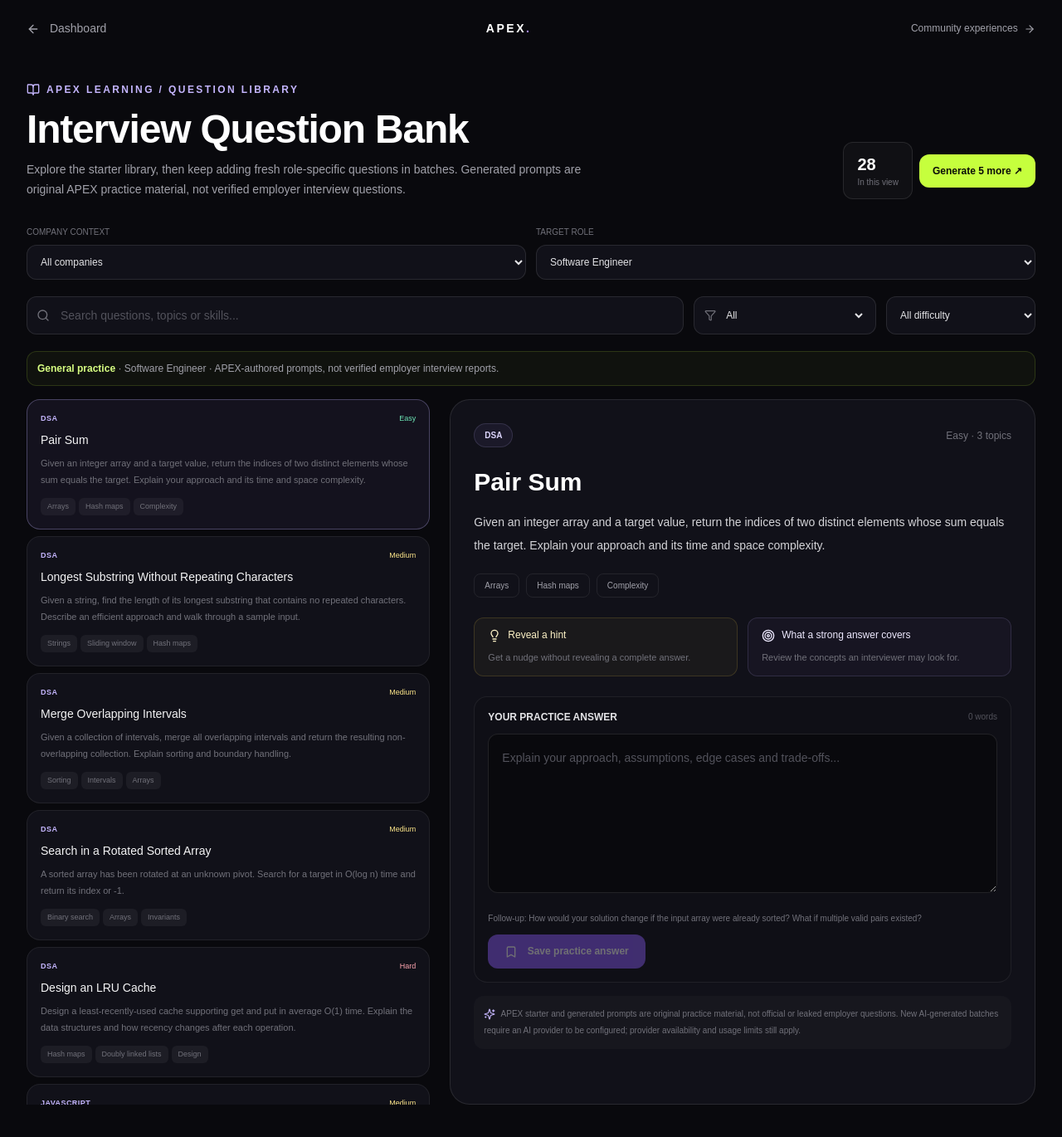
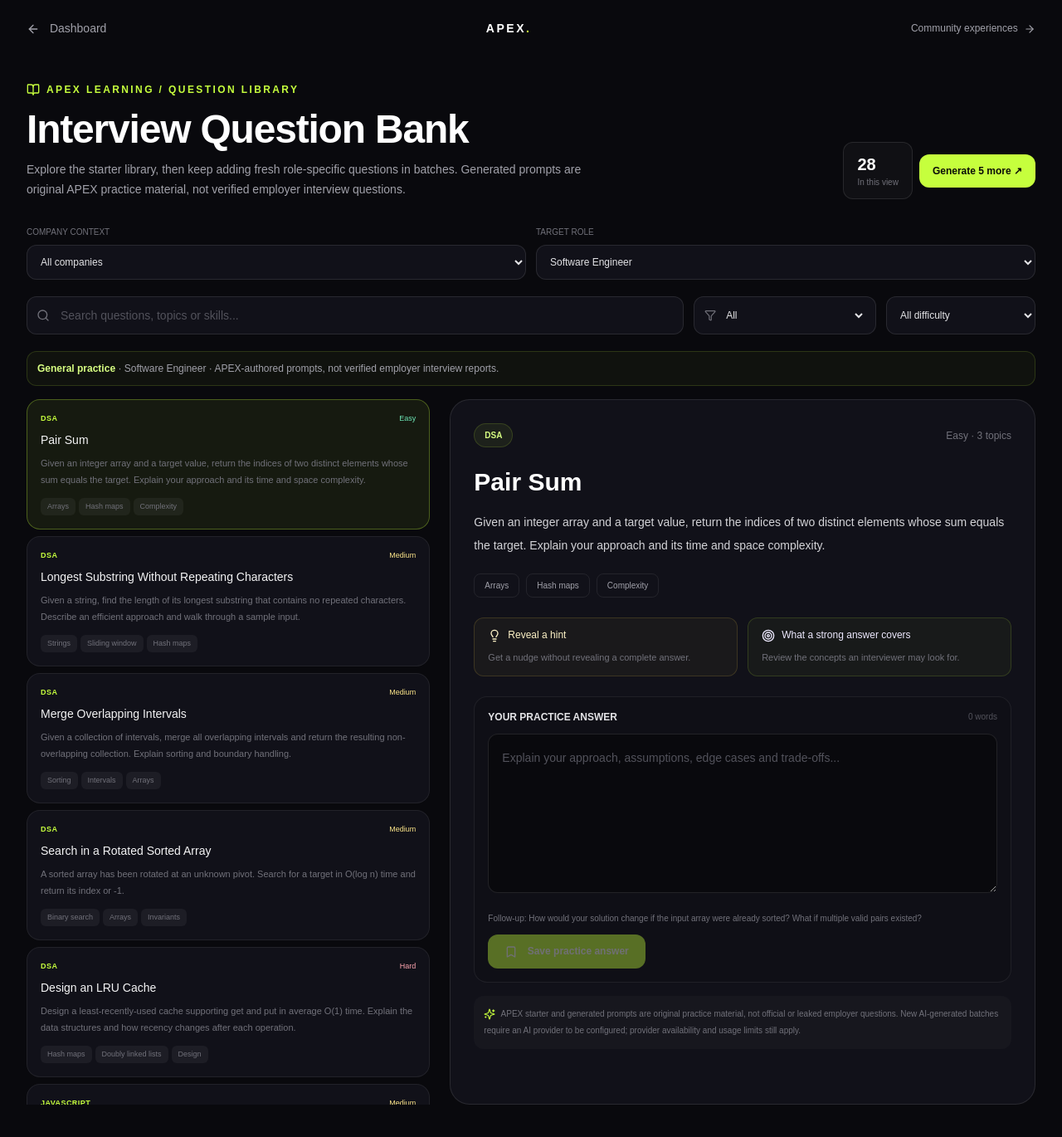
Before and after one commit to ansh44233/APEX-AI-Career-Developer-Intelligence-Platform, a Next.js app: page /features/question-bank in a window 1280 px wide. Shown: the top 1370 px of the page at 83% size. Built offline with nearby package versions, Linux system fonts and the light colour scheme.

Commit message:
Align question bank visual system with APEX lime workspace theme

```diff
--- a/src/app/features/question-bank/page.tsx
+++ b/src/app/features/question-bank/page.tsx
@@ -140,22 +140,22 @@ export default function QuestionBankPage() {
   }
 
   return <main className="min-h-screen bg-[#09090d] text-white">
-    <header className="mx-auto flex max-w-7xl items-center justify-between px-5 py-6 sm:px-8"><a href="/dashboard" className="text-sm text-zinc-400 hover:text-white"><ArrowLeft className="mr-2 inline h-4 w-4"/> Dashboard</a><a href="/" className="text-sm font-extrabold tracking-[0.18em]">APEX<span className="text-violet-400">.</span></a><a href="/features/interview-experiences" className="text-xs text-zinc-400 hover:text-white">Community experiences <ArrowRight className="ml-1 inline h-3.5 w-3.5"/></a></header>
+    <header className="mx-auto flex max-w-7xl items-center justify-between px-5 py-6 sm:px-8"><a href="/dashboard" className="text-sm text-zinc-400 hover:text-white"><ArrowLeft className="mr-2 inline h-4 w-4"/> Dashboard</a><a href="/" className="text-sm font-extrabold tracking-[0.18em]">APEX<span className="text-[#c6ff3d]">.</span></a><a href="/features/interview-experiences" className="text-xs text-zinc-400 hover:text-white">Community experiences <ArrowRight className="ml-1 inline h-3.5 w-3.5"/></a></header>
     <section className="mx-auto max-w-7xl px-5 pb-20 pt-8 sm:px-8">
-      <div className="mb-8 flex flex-col justify-between gap-5 lg:flex-row lg:items-end"><div><p className="flex items-center gap-2 text-xs font-semibold tracking-[0.2em] text-violet-300"><BookOpen className="h-4 w-4"/> APEX LEARNING / QUESTION LIBRARY</p><h1 className="mt-4 text-4xl font-semibold tracking-tight sm:text-5xl">Interview Question Bank</h1><p className="mt-3 max-w-2xl text-sm leading-6 text-zinc-400">Explore the starter library, then keep adding fresh role-specific questions in batches. Generated prompts are original APEX practice material, not verified employer interview questions.</p></div><div className="flex flex-wrap items-center gap-2"><div className="rounded-xl border border-white/10 bg-white/[0.03] px-4 py-3"><p className="text-xl font-semibold">{counts.total}</p><p className="text-[10px] text-zinc-500">In this view</p></div><button onClick={generateMore} disabled={generating} className="rounded-xl bg-[#c6ff3d] px-4 py-3 text-xs font-bold text-[#0b0d08] transition hover:bg-[#d8ff83] disabled:cursor-wait disabled:opacity-60">{generating ? "Generating…" : "Generate 5 more ↗"}</button></div></div>
-      {notice && <div role="status" className="mb-5 rounded-xl border border-violet-300/15 bg-violet-400/[0.06] px-4 py-3 text-sm text-violet-100">{notice}</div>}
+      <div className="mb-8 flex flex-col justify-between gap-5 lg:flex-row lg:items-end"><div><p className="flex items-center gap-2 text-xs font-semibold tracking-[0.2em] text-[#c6ff3d]"><BookOpen className="h-4 w-4"/> APEX LEARNING / QUESTION LIBRARY</p><h1 className="mt-4 text-4xl font-semibold tracking-tight sm:text-5xl">Interview Question Bank</h1><p className="mt-3 max-w-2xl text-sm leading-6 text-zinc-400">Explore the starter library, then keep adding fresh role-specific questions in batches. Generated prompts are original APEX practice material, not verified employer interview questions.</p></div><div className="flex flex-wrap items-center gap-2"><div className="rounded-xl border border-white/10 bg-white/[0.03] px-4 py-3"><p className="text-xl font-semibold">{counts.total}</p><p className="text-[10px] text-zinc-500">In this view</p></div><button onClick={generateMore} disabled={generating} className="rounded-xl bg-[#c6ff3d] px-4 py-3 text-xs font-bold text-[#0b0d08] transition hover:bg-[#d8ff83] disabled:cursor-wait disabled:opacity-60">{generating ? "Generating…" : "Generate 5 more ↗"}</button></div></div>
+      {notice && <div role="status" className="mb-5 rounded-xl border border-[#c6ff3d]/15 bg-[#c6ff3d]/[0.06] px-4 py-3 text-sm text-violet-100">{notice}</div>}
       <div className="mb-5 grid gap-3 md:grid-cols-2"><label className="text-[10px] text-zinc-500">COMPANY CONTEXT<select value={selectedCompany} onChange={event=>setSelectedCompany(event.target.value)} className="mt-2 w-full rounded-xl border border-white/10 bg-[#111119] px-3 py-3 text-xs text-zinc-200 outline-none"><option>All companies</option>{companyDirectory.map(item=><option key={item.name}>{item.name}</option>)}</select></label><label className="text-[10px] text-zinc-500">TARGET ROLE<select value={targetRole} onChange={event=>setTargetRole(event.target.value)} className="mt-2 w-full rounded-xl border border-white/10 bg-[#111119] px-3 py-3 text-xs text-zinc-200 outline-none">{companyRoles.map(item=><option key={item}>{item}</option>)}</select></label></div>
-      <div className="mb-5 grid gap-3 md:grid-cols-[minmax(0,1fr)_220px_180px]"><label className="relative block"><Search className="absolute left-3 top-1/2 h-4 w-4 -translate-y-1/2 text-zinc-500"/><input value={search} onChange={(event)=>setSearch(event.target.value)} placeholder="Search questions, topics or skills..." className="w-full rounded-xl border border-white/10 bg-[#111119] py-3 pl-10 pr-4 text-sm text-white outline-none placeholder:text-zinc-600 focus:border-violet-400/50"/></label><label className="flex items-center gap-2 rounded-xl border border-white/10 bg-[#111119] px-3"><Filter className="h-4 w-4 text-zinc-500"/><select value={category} onChange={(event)=>setCategory(event.target.value)} className="w-full bg-transparent py-3 text-xs text-zinc-200 outline-none">{categories.map((item)=><option key={item} value={item} className="bg-[#111119]">{item}</option>)}</select></label><select aria-label="Filter by difficulty" value={difficulty} onChange={(event)=>setDifficulty(event.target.value)} className="rounded-xl border border-white/10 bg-[#111119] px-3 py-3 text-xs text-zinc-200 outline-none">{difficulties.map((item)=><option key={item} value={item} className="bg-[#111119]">{item} difficulty</option>)}</select></div>
-      <div className="mb-4 rounded-xl border border-[#c6ff3d]/15 bg-[#c6ff3d]/[0.04] p-3 text-xs text-zinc-400"><span className="font-semibold text-[#d8ff83]">{selectedCompany === "All companies" ? "General practice" : selectedCompany + " preparation context"}</span> · {targetRole} · APEX-authored prompts, not verified employer interview reports. {selectedCompany !== "All companies" && <a className="text-violet-200 underline" href={companyDirectory.find(item=>item.name===selectedCompany)?.careersUrl} target="_blank" rel="noreferrer">Official careers site ↗</a>}</div>
+      <div className="mb-5 grid gap-3 md:grid-cols-[minmax(0,1fr)_220px_180px]"><label className="relative block"><Search className="absolute left-3 top-1/2 h-4 w-4 -translate-y-1/2 text-zinc-500"/><input value={search} onChange={(event)=>setSearch(event.target.value)} placeholder="Search questions, topics or skills..." className="w-full rounded-xl border border-white/10 bg-[#111119] py-3 pl-10 pr-4 text-sm text-white outline-none placeholder:text-zinc-600 focus:border-[#c6ff3d]/50"/></label><label className="flex items-center gap-2 rounded-xl border border-white/10 bg-[#111119] px-3"><Filter className="h-4 w-4 text-zinc-500"/><select value={category} onChange={(event)=>setCategory(event.target.value)} className="w-full bg-transparent py-3 text-xs text-zinc-200 outline-none">{categories.map((item)=><option key={item} value={item} className="bg-[#111119]">{item}</option>)}</select></label><select aria-label="Filter by difficulty" value={difficulty} onChange={(event)=>setDifficulty(event.target.value)} className="rounded-xl border border-white/10 bg-[#111119] px-3 py-3 text-xs text-zinc-200 outline-none">{difficulties.map((item)=><option key={item} value={item} className="bg-[#111119]">{item} difficulty</option>)}</select></div>
+      <div className="mb-4 rounded-xl border border-[#c6ff3d]/15 bg-[#c6ff3d]/[0.04] p-3 text-xs text-zinc-400"><span className="font-semibold text-[#d8ff83]">{selectedCompany === "All companies" ? "General practice" : selectedCompany + " preparation context"}</span> · {targetRole} · APEX-authored prompts, not verified employer interview reports. {selectedCompany !== "All companies" && <a className="text-[#d8ff83] underline" href={companyDirectory.find(item=>item.name===selectedCompany)?.careersUrl} target="_blank" rel="noreferrer">Official careers site ↗</a>}</div>
       <div className="grid gap-5 lg:grid-cols-[minmax(280px,0.82fr)_minmax(0,1.18fr)]">
-        <aside className="max-h-[850px] space-y-2 overflow-y-auto pr-1">{filtered.map((item)=> <button key={item.id} onClick={()=>choose(item)} className={`w-full rounded-2xl border p-4 text-left transition ${selected.id===item.id?"border-violet-300/30 bg-violet-400/[0.07]":"border-white/[0.07] bg-[#111119] hover:border-white/20"}`}><div className="flex items-center justify-between gap-2"><span className="text-[9px] font-semibold tracking-wider text-violet-300">{item.category.toUpperCase()}</span><span className={`text-[9px] ${item.difficulty==="Hard"?"text-rose-300":item.difficulty==="Medium"?"text-amber-200":"text-emerald-300"}`}>{item.difficulty}</span></div><p className="mt-2 text-sm font-medium text-zinc-100">{item.title}</p><p className="mt-2 line-clamp-2 text-[11px] leading-5 text-zinc-500">{item.prompt}</p><div className="mt-3 flex flex-wrap gap-1">{item.topics.slice(0,3).map((topic)=><span key={topic} className="rounded-md bg-white/[0.05] px-2 py-1 text-[9px] text-zinc-500">{topic}</span>)}</div></button>)}
+        <aside className="max-h-[850px] space-y-2 overflow-y-auto pr-1">{filtered.map((item)=> <button key={item.id} onClick={()=>choose(item)} className={`w-full rounded-2xl border p-4 text-left transition ${selected.id===item.id?"border-[#c6ff3d]/30 bg-[#c6ff3d]/[0.07]":"border-white/[0.07] bg-[#111119] hover:border-white/20"}`}><div className="flex items-center justify-between gap-2"><span className="text-[9px] font-semibold tracking-wider text-[#c6ff3d]">{item.category.toUpperCase()}</span><span className={`text-[9px] ${item.difficulty==="Hard"?"text-rose-300":item.difficulty==="Medium"?"text-amber-200":"text-emerald-300"}`}>{item.difficulty}</span></div><p className="mt-2 text-sm font-medium text-zinc-100">{item.title}</p><p className="mt-2 line-clamp-2 text-[11px] leading-5 text-zinc-500">{item.prompt}</p><div className="mt-3 flex flex-wrap gap-1">{item.topics.slice(0,3).map((topic)=><span key={topic} className="rounded-md bg-white/[0.05] px-2 py-1 text-[9px] text-zinc-500">{topic}</span>)}</div></button>)}
           {filtered.length===0 && <div className="rounded-2xl border border-dashed border-white/10 p-6 text-sm text-zinc-500">No questions match these filters. Try a broader search.</div>}
         </aside>
-        <section className="rounded-3xl border border-white/10 bg-[#111119] p-5 sm:p-7"><div className="flex flex-wrap items-center justify-between gap-2"><span className="rounded-full border border-violet-300/15 bg-violet-400/[0.07] px-3 py-1.5 text-[10px] font-semibold text-violet-200">{selected.category}</span><span className="text-xs text-zinc-500">{selected.difficulty} · {selected.topics.length} topics</span></div><h2 className="mt-6 text-2xl font-semibold leading-snug sm:text-3xl">{selected.title}</h2><p className="mt-4 text-sm leading-7 text-zinc-300">{selected.prompt}</p><div className="mt-5 flex flex-wrap gap-2">{selected.topics.map((topic)=><span key={topic} className="rounded-lg border border-white/[0.08] px-3 py-1.5 text-[10px] text-zinc-400">{topic}</span>)}</div>
-          <div className="mt-6 grid gap-3 sm:grid-cols-2"><button onClick={()=>setShowHint(value=>!value)} className="rounded-xl border border-amber-300/15 bg-amber-300/[0.04] px-4 py-3 text-left text-xs text-amber-100"><Lightbulb className="mr-2 inline h-4 w-4"/>{showHint?"Hide hint":"Reveal a hint"}<p className="mt-2 text-[11px] leading-5 text-zinc-500">{showHint?selected.hint:"Get a nudge without revealing a complete answer."}</p></button><button onClick={()=>setShowRubric(value=>!value)} className="rounded-xl border border-violet-300/15 bg-violet-400/[0.04] px-4 py-3 text-left text-xs text-violet-100"><Target className="mr-2 inline h-4 w-4"/>{showRubric?"Hide evaluation rubric":"What a strong answer covers"}<p className="mt-2 text-[11px] leading-5 text-zinc-500">{showRubric?selected.evaluation.length+" evaluation points":"Review the concepts an interviewer may look for."}</p></button></div>
-          {showRubric && <ul className="mt-4 space-y-2 rounded-xl border border-white/[0.07] bg-black/10 p-4">{selected.evaluation.map((item,index)=><li key={item} className="flex gap-2 text-xs leading-5 text-zinc-400"><CheckCircle2 className="mt-0.5 h-4 w-4 shrink-0 text-violet-300"/>{item}</li>)}</ul>}
-          <div className="mt-6 rounded-2xl border border-white/[0.07] bg-black/10 p-4"><div className="flex items-center justify-between"><label htmlFor="question-answer" className="text-xs font-semibold text-zinc-200">YOUR PRACTICE ANSWER</label><span className="text-[10px] text-zinc-600">{words} words</span></div><textarea id="question-answer" value={answer} onChange={(event)=>setAnswer(event.target.value)} placeholder="Explain your approach, assumptions, edge cases and trade-offs..." className="mt-3 min-h-48 w-full resize-y rounded-xl border border-white/10 bg-[#09090d] p-4 text-sm leading-6 text-zinc-200 outline-none placeholder:text-zinc-600 focus:border-violet-400/50"/><div className="mt-4 flex flex-wrap items-center justify-between gap-3"><p className="text-[10px] text-zinc-500">Follow-up: {selected.followUp}</p><button onClick={saveAnswer} disabled={!answer.trim()||busy} className="rounded-xl bg-violet-500 px-5 py-3 text-xs font-semibold text-white hover:bg-violet-400 disabled:opacity-40">{busy?"Saving…":<><Bookmark className="mr-2 inline h-4 w-4"/> Save practice answer</>}</button></div></div>
-          <div className="mt-4 rounded-xl bg-white/[0.025] p-3 text-[10px] leading-5 text-zinc-500"><Sparkles className="mr-1 inline h-3.5 w-3.5 text-violet-300"/> APEX starter and generated prompts are original practice material, not official or leaked employer questions. New AI-generated batches require an AI provider to be configured; provider availability and usage limits still apply.</div>
+        <section className="rounded-3xl border border-white/10 bg-[#111119] p-5 sm:p-7"><div className="flex flex-wrap items-center justify-between gap-2"><span className="rounded-full border border-[#c6ff3d]/15 bg-[#c6ff3d]/[0.07] px-3 py-1.5 text-[10px] font-semibold text-[#d8ff83]">{selected.category}</span><span className="text-xs text-zinc-500">{selected.difficulty} · {selected.topics.length} topics</span></div><h2 className="mt-6 text-2xl font-semibold leading-snug sm:text-3xl">{selected.title}</h2><p className="mt-4 text-sm leading-7 text-zinc-300">{selected.prompt}</p><div className="mt-5 flex flex-wrap gap-2">{selected.topics.map((topic)=><span key={topic} className="rounded-lg border border-white/[0.08] px-3 py-1.5 text-[10px] text-zinc-400">{topic}</span>)}</div>
+          <div className="mt-6 grid gap-3 sm:grid-cols-2"><button onClick={()=>setShowHint(value=>!value)} className="rounded-xl border border-amber-300/15 bg-amber-300/[0.04] px-4 py-3 text-left text-xs text-amber-100"><Lightbulb className="mr-2 inline h-4 w-4"/>{showHint?"Hide hint":"Reveal a hint"}<p className="mt-2 text-[11px] leading-5 text-zinc-500">{showHint?selected.hint:"Get a nudge without revealing a complete answer."}</p></button><button onClick={()=>setShowRubric(value=>!value)} className="rounded-xl border border-[#c6ff3d]/15 bg-[#c6ff3d]/[0.04] px-4 py-3 text-left text-xs text-violet-100"><Target className="mr-2 inline h-4 w-4"/>{showRubric?"Hide evaluation rubric":"What a strong answer covers"}<p className="mt-2 text-[11px] leading-5 text-zinc-500">{showRubric?selected.evaluation.length+" evaluation points":"Review the concepts an interviewer may look for."}</p></button></div>
+          {showRubric && <ul className="mt-4 space-y-2 rounded-xl border border-white/[0.07] bg-black/10 p-4">{selected.evaluation.map((item,index)=><li key={item} className="flex gap-2 text-xs leading-5 text-zinc-400"><CheckCircle2 className="mt-0.5 h-4 w-4 shrink-0 text-[#c6ff3d]"/>{item}</li>)}</ul>}
+          <div className="mt-6 rounded-2xl border border-white/[0.07] bg-black/10 p-4"><div className="flex items-center justify-between"><label htmlFor="question-answer" className="text-xs font-semibold text-zinc-200">YOUR PRACTICE ANSWER</label><span className="text-[10px] text-zinc-600">{words} words</span></div><textarea id="question-answer" value={answer} onChange={(event)=>setAnswer(event.target.value)} placeholder="Explain your approach, assumptions, edge cases and trade-offs..." className="mt-3 min-h-48 w-full resize-y rounded-xl border border-white/10 bg-[#09090d] p-4 text-sm leading-6 text-zinc-200 outline-none placeholder:text-zinc-600 focus:border-[#c6ff3d]/50"/><div className="mt-4 flex flex-wrap items-center justify-between gap-3"><p className="text-[10px] text-zinc-500">Follow-up: {selected.followUp}</p><button onClick={saveAnswer} disabled={!answer.trim()||busy} className="rounded-xl bg-[#c6ff3d] px-5 py-3 text-xs font-semibold text-white hover:bg-[#c6ff3d] disabled:opacity-40">{busy?"Saving…":<><Bookmark className="mr-2 inline h-4 w-4"/> Save practice answer</>}</button></div></div>
+          <div className="mt-4 rounded-xl bg-white/[0.025] p-3 text-[10px] leading-5 text-zinc-500"><Sparkles className="mr-1 inline h-3.5 w-3.5 text-[#c6ff3d]"/> APEX starter and generated prompts are original practice material, not official or leaked employer questions. New AI-generated batches require an AI provider to be configured; provider availability and usage limits still apply.</div>
         </section>
       </div>
     </section>
```
